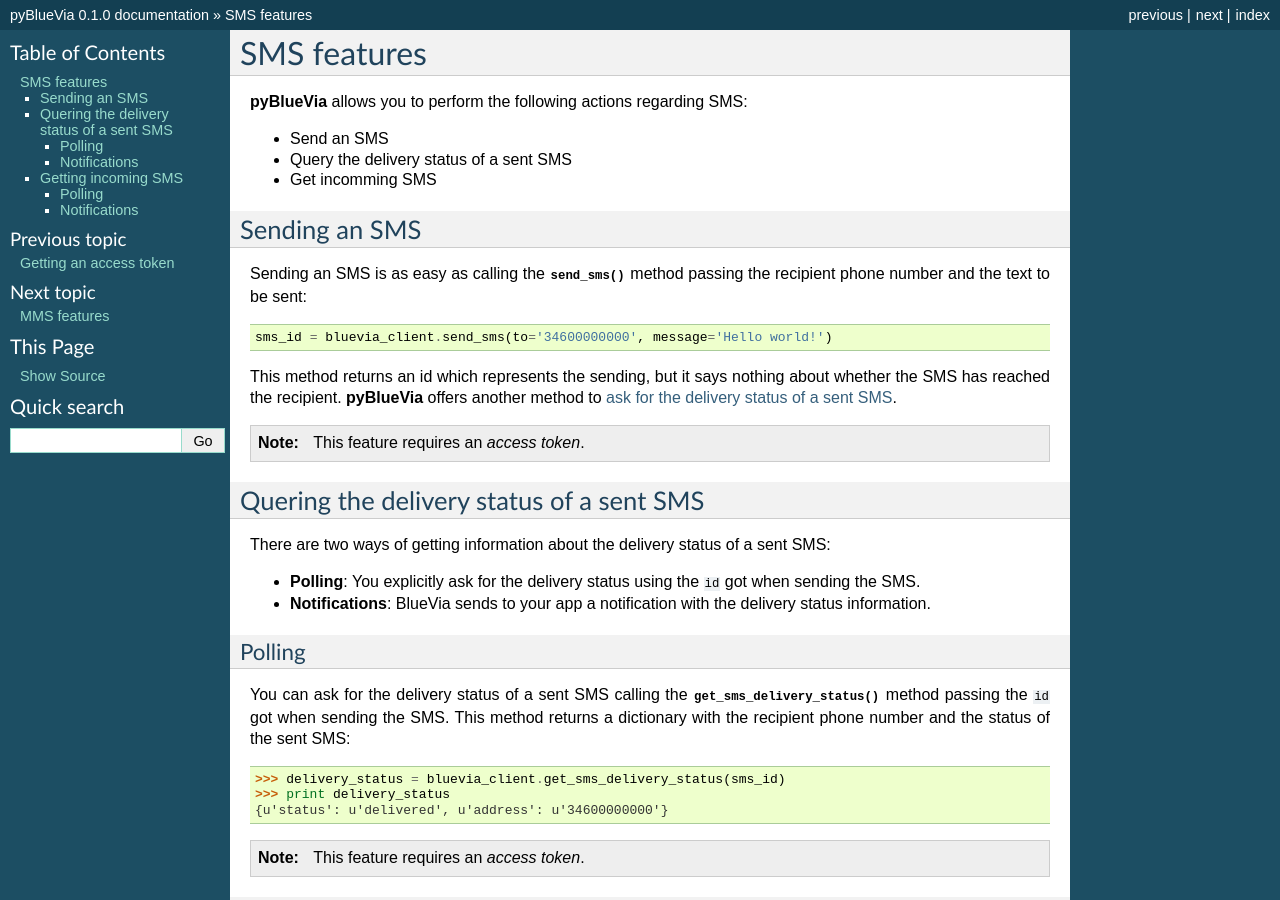
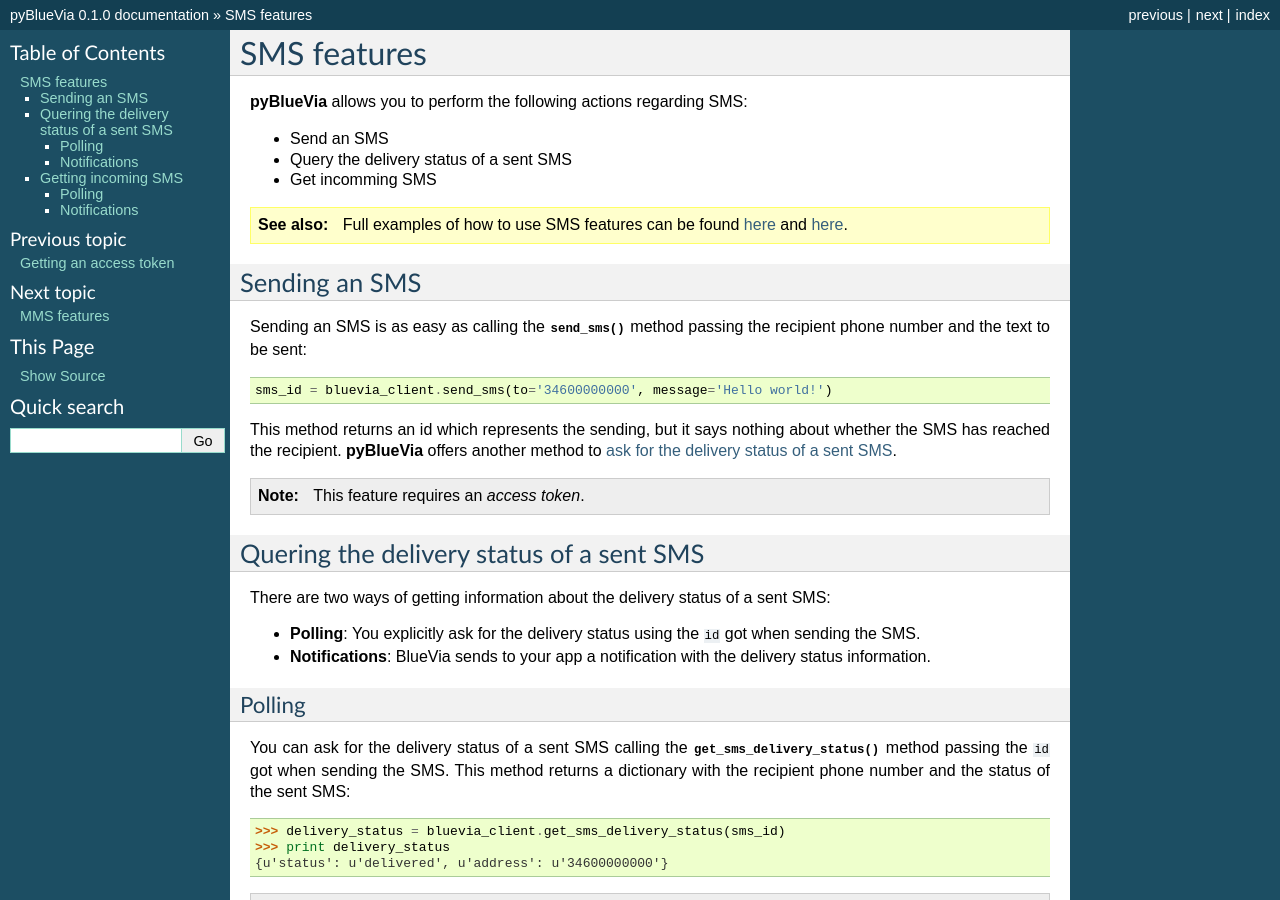
Before and after one commit to JoseAntonioRodriguez/pyBlueVia, a Sphinx documentation site: the page built from docs/user-guide/sms.rst, in a window 1280 px wide and 900 px high. Built offline with Sphinx 7.4.7, drawn with Linux system fonts in a browser that asks for light colours.

Commit message:
Add links to full examples for SMS and MMS documentation.

```diff
--- a/docs/user-guide/mms.rst
+++ b/docs/user-guide/mms.rst
@@ -8,6 +8,11 @@
 * Send an MMS
 * Query the delivery status of a sent MMS
 * Get incomming MMS
+
+.. seealso:: Full examples of how to use MMS features can be found `here
+   <https://github.com/JoseAntonioRodriguez/pyBlueVia/blob/master/examples/using_bluevia_api.py>`_
+   and `here
+   <https://github.com/JoseAntonioRodriguez/pyBlueVia/blob/master/examples/using_bluevia_api_notifications.py>`_.
 
 
 .. _sending-mms:
--- a/docs/user-guide/sms.rst
+++ b/docs/user-guide/sms.rst
@@ -8,6 +8,11 @@
 * Send an SMS
 * Query the delivery status of a sent SMS
 * Get incomming SMS
+
+.. seealso:: Full examples of how to use SMS features can be found `here
+   <https://github.com/JoseAntonioRodriguez/pyBlueVia/blob/master/examples/using_bluevia_api.py>`_
+   and `here
+   <https://github.com/JoseAntonioRodriguez/pyBlueVia/blob/master/examples/using_bluevia_api_notifications.py>`_.
 
 
 .. _sending-sms:
```
